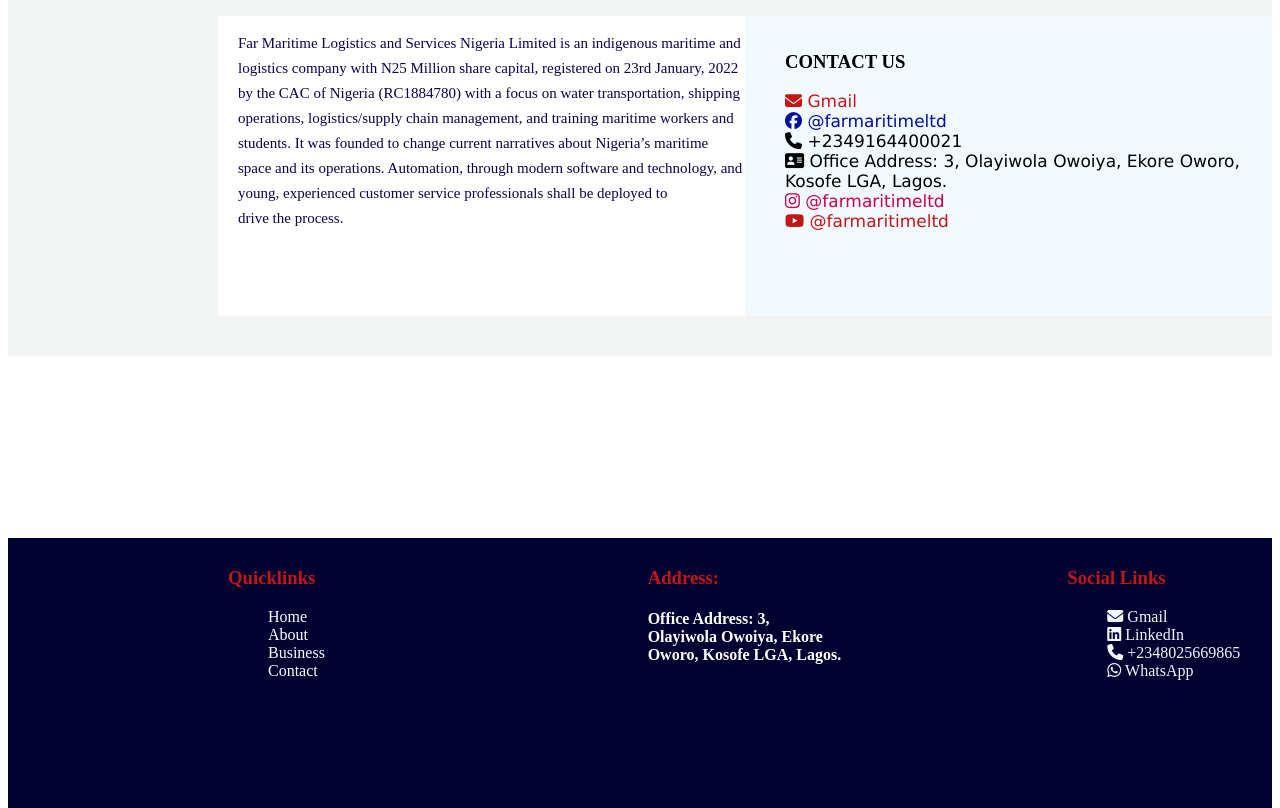
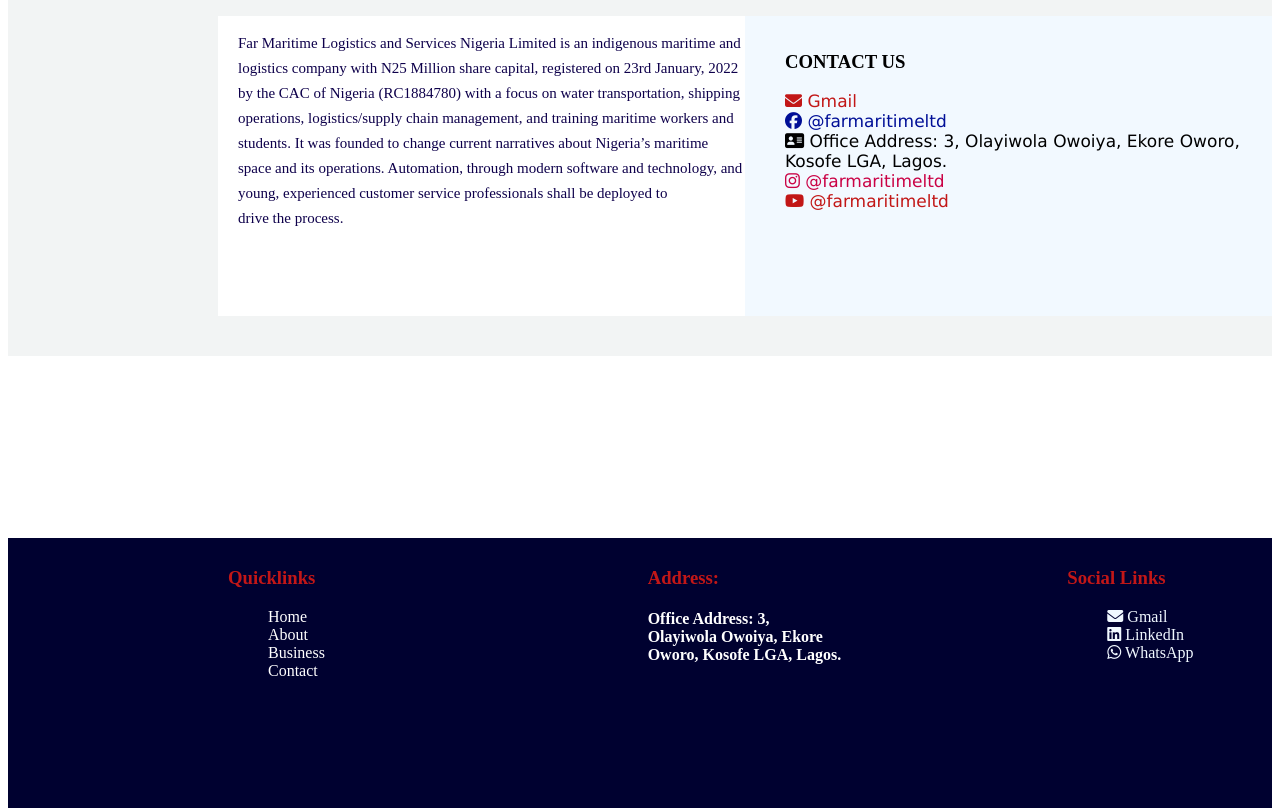
Before and after one commit to Bencypher/oluremiabi, a plain HTML site: page index.html in a window 1280 px wide. Shown: the part 5645-6453 px from the top of the page. Drawn offline with Linux system fonts and the light colour scheme.

Commit message:
Update index.html

```diff
--- a/index.html
+++ b/index.html
@@ -310,9 +310,6 @@
                           <li><a style="color: rgb(0, 15, 151);" href="https://www.facebook.com/@farmaritimeltd">
                             <i class="fab fa-facebook"></i> @farmaritimeltd
                           </a></li>
-                          <li ><a style=" color: rgb(0, 0, 0);" href="tel:+2349164400021">
-                            <i class="fas fa-phone"></i> +2349164400021
-                          </a></li>
                           <li ><a style=" color: rgb(0, 0, 0);" href="#">
                             <i class="fa fa-address-card"></i> Office Address: 3, Olayiwola Owoiya, Ekore Oworo, Kosofe LGA, Lagos.
                           </a></li>
@@ -371,9 +368,6 @@
                         <li><a href="https://www.linkedin.com/in/abilawon-oluremi-solomon-" target="_blank" style="color: aliceblue; text-decoration: none;">
                             <i class="fab fa-linkedin"></i> LinkedIn
                           </a></li>
-                          <li><a href="tel:+2348025669865" style="color: aliceblue; text-decoration: none;">
-                            <i class="fas fa-phone"></i> +2348025669865
-                          </a></li>
                           <li><a href="https://wa.me/+2348025669865" style="color: aliceblue; text-decoration: none;">
                             <i class="fab fa-whatsapp"></i> WhatsApp
                           </a></li>
```
